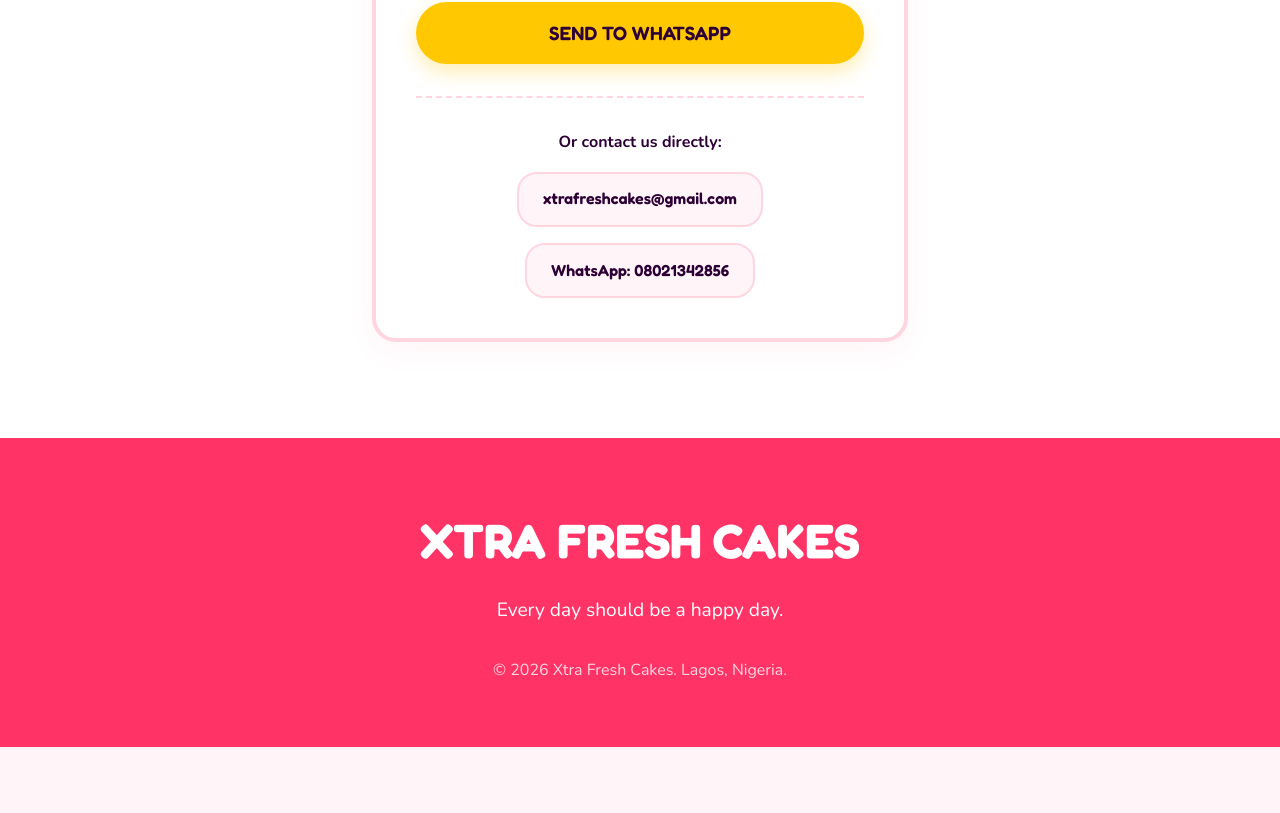
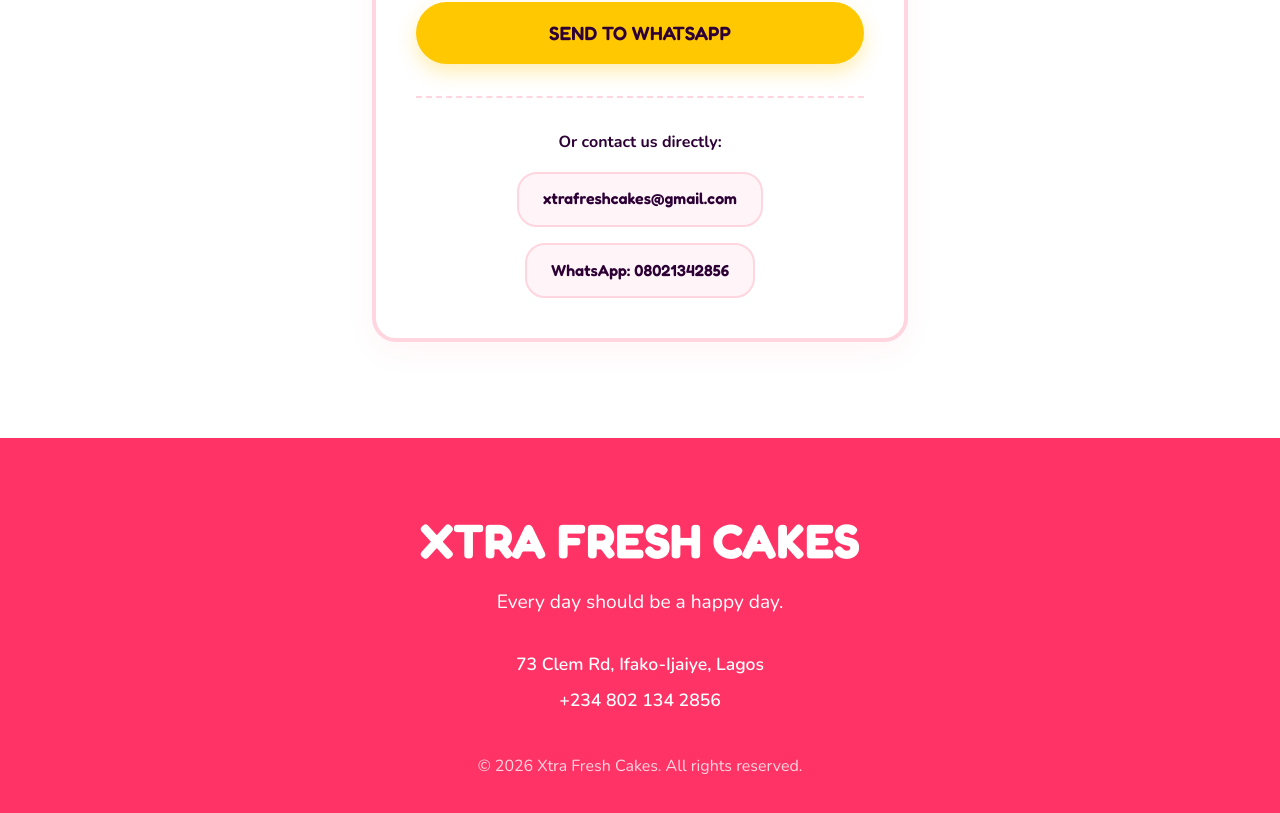
Before and after one commit to vendorliftng/XtraFresh-Cakes, a Next.js app: page / in a window 1280 px wide. Shown: the part 6049-6862 px from the top of the page. Before the commit the page ends 6796 px from the top, so only its background shows below. Built offline with nearby package versions, Linux system fonts and the light colour scheme.

Commit message:
feat: Add NAP and Schema.org markup to footer for local SEO

```diff
--- a/src/app/layout.jsx
+++ b/src/app/layout.jsx
@@ -30,10 +30,18 @@
       </nav>
         {children}
         <footer style={{ background: 'var(--color-primary)', color: 'white', padding: '4rem 0', textAlign: 'center' }}>
-          <div className="container">
-            <h2 style={{ fontFamily: 'var(--font-heading)', fontSize: '3rem', color: '#FFF', marginBottom: '1rem' }}>XTRA FRESH CAKES</h2>
+          <div className="container" itemScope itemType="https://schema.org/Bakery">
+            <h2 itemProp="name" style={{ fontFamily: 'var(--font-heading)', fontSize: '3rem', color: '#FFF', marginBottom: '0.5rem' }}>XTRA FRESH CAKES</h2>
             <p style={{ fontSize: '1.2rem', marginBottom: '2rem' }}>Every day should be a happy day.</p>
-            <p style={{ opacity: 0.8 }}>© {new Date().getFullYear()} Xtra Fresh Cakes. Lagos, Nigeria.</p>
+
+            <div style={{ marginBottom: '2.5rem', fontSize: '1.1rem', fontWeight: 600, display: 'flex', flexDirection: 'column', gap: '0.5rem' }}>
+              <p itemProp="address" itemScope itemType="https://schema.org/PostalAddress">
+                <span itemProp="streetAddress">73 Clem Rd</span>, <span itemProp="addressLocality">Ifako-Ijaiye</span>, <span itemProp="addressRegion">Lagos</span>
+              </p>
+              <p itemProp="telephone">+234 802 134 2856</p>
+            </div>
+
+            <p style={{ opacity: 0.8 }}>© {new Date().getFullYear()} Xtra Fresh Cakes. All rights reserved.</p>
           </div>
         </footer>
       </body>
```
